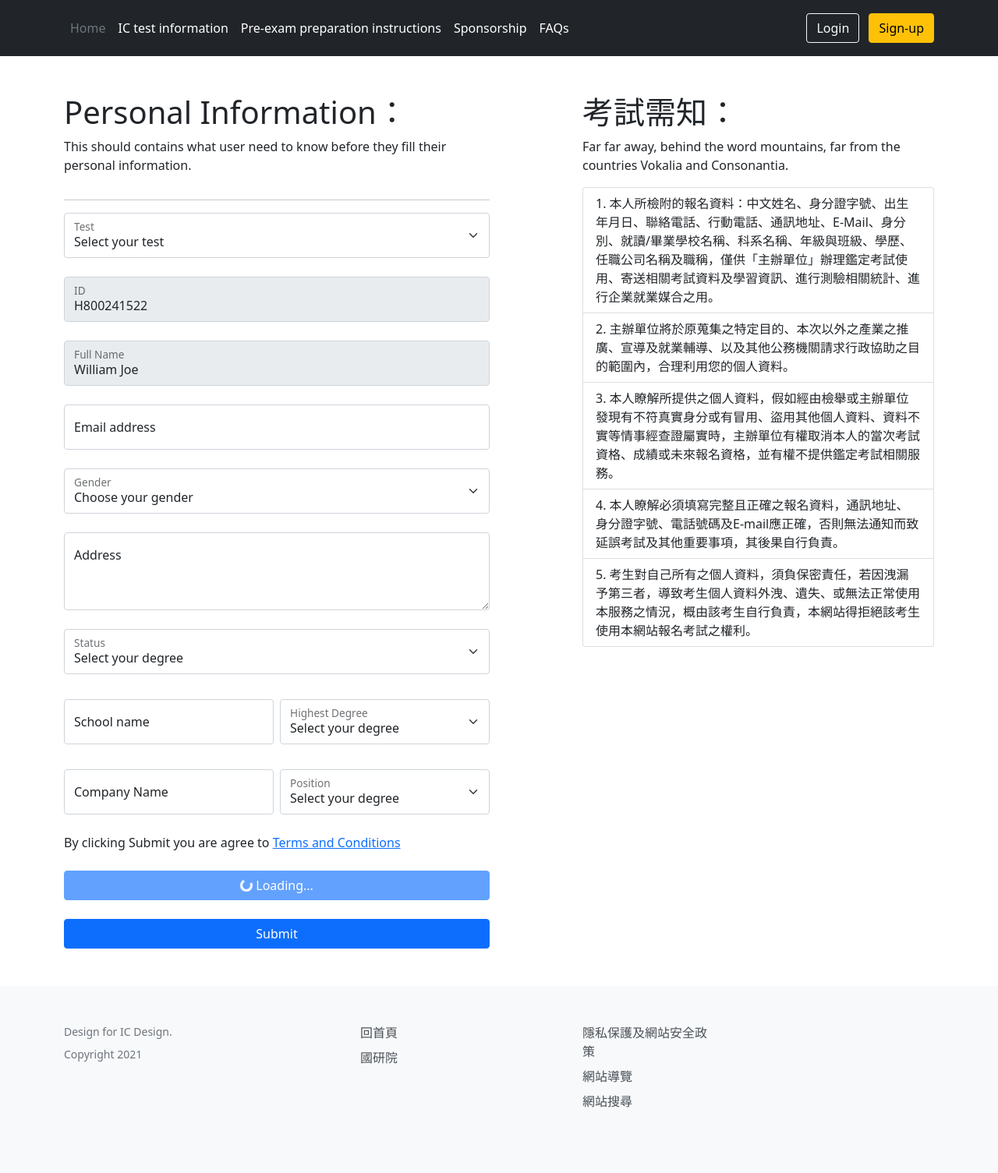
After one commit to KenLu0929/icdesign, a Django app: page /testregistration/ in a window 1280 px wide. The commit adds this page. Shown: the whole page at 78% size. Run offline with Django 3.2, Linux system fonts and the light colour scheme; some libraries are stand-ins or nearby versions.

Commit message:
pre test registration almost done

```diff
--- a/icdesign/urls.py
+++ b/icdesign/urls.py
@@ -22,5 +22,6 @@ urlpatterns = [
     path('', views.index),
     path('registration/', views.registrationPage),
     path('login/', views.loginPage),
+    path('testregistration/', views.testRegistration),
 
 ]
--- a/pages/templates/pages/base.html
+++ b/pages/templates/pages/base.html
@@ -16,9 +16,29 @@
 
 
 {% endblock %}
-<footer class="footer mt-auto py-3 bg-light">
-  <div class="container">
-    <span class="text-muted">Place sticky footer content here.</span>
+<footer class="footer mt-auto bt-5 bg-light">
+  <div class="container py-5">
+      <div class="row">
+        <div class="col-lg-3 mb-3">
+            <ul class="list-unstyled small text-muted">
+              <li class="mb-2">Design for IC Design</a>.</li>
+              <li class="mb-2">Copyright 2021</li>
+            </ul>
+        </div>
+          <div class="col-6 col-lg-2 offset-lg-1 mb-3">
+            <ul class="list-unstyled">
+              <li class="mb-2"><a href="#">回首頁</a></li>
+              <li class="mb-2"><a href="#">國研院</a></li>
+            </ul>
+          </div>
+          <div class="col-6 col-lg-2 offset-lg-1 mb-3">
+            <ul class="list-unstyled">
+                <li class="mb-2"><a href="#">隱私保護及網站安全政策</a></li>
+                <li class="mb-2"><a href="#">網站導覽</a></li>
+                <li class="mb-2"><a href="#">網站搜尋</a></li>
+            </ul>
+          </div>
+      </div>
   </div>
 </footer>
 <script language="JavaScript">
@@ -26,4 +46,5 @@
         $('#displayicID').val($(this).val());
     });
 </script>
+
 </html>
--- a/pages/templates/pages/header.html
+++ b/pages/templates/pages/header.html
@@ -1,4 +1,4 @@
-<header class="p-3 bg-dark text-white">
+<header class="p-3 bg-dark text-white sticky-top">
     <div class="container">
       <div class="d-flex flex-wrap align-items-center justify-content-center justify-content-lg-start">
 <!--        <a href="/" class="d-flex align-items-center mb-2 mb-lg-0 text-white text-decoration-none">-->
--- a/pages/templates/pages/login.html
+++ b/pages/templates/pages/login.html
@@ -2,7 +2,7 @@
 {% block title %}Login{% endblock %}
 {% block content %}
 
-<body>
+<body class="d-flex flex-column h-100">
 {% include "pages/header.html" %}
 <div class="container mt-5">
 	<div class="col-md-4 offset-md-4">
--- a/pages/templates/pages/registration.html
+++ b/pages/templates/pages/registration.html
@@ -1,7 +1,7 @@
 {% extends "pages/base.html" %}
 {% block title %}Registration{% endblock %}
 {% block content %}
-<body>
+<body class="d-flex flex-column h-100">
 {% include "pages/header.html" %}
   <section class="flex-shrink-0">
     <div class="container my-5">
--- /dev/null
+++ b/pages/templates/pages/testregistration.html
@@ -0,0 +1,172 @@
+{% extends "pages/base.html" %}
+{% block title %}Registration{% endblock %}
+{% block content %}
+<body class="">
+{% include "pages/header.html" %}
+
+<section>
+    <div class="container my-5 ">
+
+        <div class="row justify-content-center">
+            <div class="col-12 col-md-8 col-lg-8 col-xl-6">
+                <div class="row align-items-center">
+                    <div class="col">
+                        <h1>Personal Information：</h1>
+                        <p class="text-h3">This should contains what user need to know before they fill their personal
+                            information. </p>
+                    </div>
+                </div>
+                <hr>
+                <div class="align-items-center">
+                    <div class="form-floating">
+                      <select class="form-select" id="selectCourse" name="ic_courses" aria-label="Floating label select example" required>
+                        <option selected>Select your test</option>
+                        <option value="1">Test One</option>
+                        <option value="2">Test Two</option>
+                      </select>
+                      <label for="selectCourse">Test</label>
+                    </div>
+                </div>
+                <div class="align-items-center mt-4">
+                    <div class="form-floating">
+                      <input type="text" name="ic_id" id="icid" class="form-control" placeholder="ID" maxlength="10" value="H800241522" disabled>
+                      <label for="icid">ID</label>
+                    </div>
+                </div>
+                <div class="align-items-center mt-4">
+                    <div class="form-floating">
+                      <input type="text" class="form-control" id="idname" name="ic_name" placeholder="e.g, Jhon Doe" value="William Joe" disabled>
+                      <label for="icid">Full Name</label>
+                    </div>
+                </div>
+                <div class="align-items-center mt-4">
+                    <div class="form-floating">
+                      <input type="email" id="idemail" name="ic_email" class="form-control" placeholder="this@youremail.com" required>
+                      <label for="idemail">Email address</label>
+                    </div>
+                </div>
+                <div class="align-items-center mt-4">
+                    <div class="form-floating">
+                      <select class="form-select" id="selectGender" name="ic_gender" aria-label="Floating label select example" required>
+                          <option selected>Choose your gender</option>
+                          <option value="1">Man</option>
+                          <option value="2">Woman</option>
+                          <option value="3">Other</option>
+                      </select>
+                      <label for="selectCourse">Gender</label>
+                    </div>
+                </div>
+                <div class="align-items-center mt-4">
+                    <div class="form-floating">
+                      <textarea class="form-control" placeholder="Leave a comment here" id="textareaAdress" style="height : 100px;" required></textarea>
+                      <label for="textareaAdress">Address</label>
+                    </div>
+                </div>
+                <div class="align-items-center mt-4">
+                    <div class="form-floating">
+                      <select class="form-select" id="selectStatus" name="ic_status" aria-label="Floating label select example" required>
+                          <option selected>Select your degree</option>
+                          <option value="1">Employed</option>
+                          <option value="2">Self-Employed</option>
+                          <option value="3">Student</option>
+                          <option value="4">Unable to work</option>
+                      </select>
+                      <label for="selectCourse">Status</label>
+                    </div>
+                </div>
+                <div class="row g-2 mt-4">
+                  <div class="col-md">
+                    <div class="form-floating">
+                        <input type="text" id="schoolName" name="ic_school" class="form-control" placeholder="School name">
+                      <label for="schoolName">School name</label>
+                    </div>
+                  </div>
+                  <div class="col-md">
+                    <div class="form-floating">
+                      <select class="form-select" id="selectStatus" name="ic_status" aria-label="Floating label select example">
+                          <option selected>Select your degree</option>
+                          <option value="1">Diploma</option>
+                          <option value="2">Master</option>
+                          <option value="3">Doctor</option>
+                      </select>
+                      <label for="selectCourse">Highest Degree</label>
+                    </div>
+                  </div>
+                </div>
+                <div class="row g-2 mt-4">
+                  <div class="col-md">
+                    <div class="form-floating">
+                        <input type="text" id="companyName" name="ic_company" class="form-control" placeholder="Company name">
+                        <label for="companyName">Company Name</label>
+                    </div>
+                  </div>
+                  <div class="col-md">
+                    <div class="form-floating">
+                      <select class="form-select" id="selectStatus" name="ic_status" aria-label="Floating label select example">
+                          <option selected>Select your degree</option>
+                          <option value="1">Manager</option>
+                          <option value="2">CEO</option>
+                          <option value="3">Other</option>
+                      </select>
+                      <label for="selectCourse">Position</label>
+                    </div>
+                  </div>
+                </div>
+                <div class="row justify-content-start mt-4">
+                    <div class="col">
+                        <div>
+                            <label>
+                                By clicking Submit you are agree to <a href="#">Terms and
+                                Conditions</a>
+                            </label>
+                        </div>
+                        <div>
+                            <button class="btn btn-primary mt-4 col-12" type="button" disabled>
+                                <span class="spinner-border spinner-border-sm" role="status" aria-hidden="true"></span>
+                                Loading...
+                            </button>
+                            <button class="btn btn-primary mt-4 col-12" type="submit">
+                                <!--                      <span class="spinner-border spinner-border-sm" role="status" aria-hidden="true"></span>-->
+                                Submit
+                            </button>
+                        </div>
+
+                    </div>
+                </div>
+            </div>
+            <div class="col-12 col-md-4 col-lg-4 col-xl-5 offset-lg-1">
+                <div class="row">
+                    <div class="col">
+                        <h1>考試需知：</h1>
+                        <p class="text-h3">Far far away, behind the word mountains, far from the countries Vokalia and
+                            Consonantia. </p>
+                    </div>
+                </div>
+                <div class="row align-items-center">
+                    <div class="col ">
+                        <ul class="list-group">
+                            <li class="list-group-item"><i class="mdi mdi-drag"></i> 1.
+                                本人所檢附的報名資料：中文姓名、身分證字號、出生年月日、聯絡電話、行動電話、通訊地址、E-Mail、身分別、就讀/畢業學校名稱、科系名稱、年級與班級、學歷、任職公司名稱及職稱，僅供「主辦單位」辦理鑑定考試使用、寄送相關考試資料及學習資訊、進行測驗相關統計、進行企業就業媒合之用。
+                            </li>
+                            <li class="list-group-item"><i class="mdi mdi-drag"></i> 2.
+                                主辦單位將於原蒐集之特定目的、本次以外之產業之推廣、宣導及就業輔導、以及其他公務機關請求行政協助之目的範圍內，合理利用您的個人資料。
+                            </li>
+                            <li class="list-group-item"><i class="mdi mdi-drag"></i> 3.
+                                本人瞭解所提供之個人資料，假如經由檢舉或主辦單位發現有不符真實身分或有冒用、盜用其他個人資料、資料不實等情事經查證屬實時，主辦單位有權取消本人的當次考試資格、成績或未來報名資格，並有權不提供鑑定考試相關服務。
+                            </li>
+                            <li class="list-group-item"><i class="mdi mdi-drag"></i> 4.
+                                本人瞭解必須填寫完整且正確之報名資料，通訊地址、身分證字號、電話號碼及E-mail應正確，否則無法通知而致延誤考試及其他重要事項，其後果自行負責。
+                            </li>
+                            <li class="list-group-item"><i class="mdi mdi-drag"></i> 5.
+                                考生對自己所有之個人資料，須負保密責任，若因洩漏予第三者，導致考生個人資料外洩、遺失、或無法正常使用本服務之情況，概由該考生自行負責，本網站得拒絕該考生使用本網站報名考試之權利。
+                            </li>
+                        </ul>
+                    </div>
+                </div>
+            </div>
+
+        </div>
+    </div>
+</section>
+</body>
+{% endblock %}
--- a/pages/templates/static/index.css
+++ b/pages/templates/static/index.css
@@ -5,3 +5,8 @@
     padding: 15px;
     margin: auto;
 }
+
+footer a{
+    color: #495057;
+    text-decoration: none;
+}
--- a/pages/views.py
+++ b/pages/views.py
@@ -9,6 +9,9 @@ def index(request):
 
 def registrationPage(request):
     return render(request, 'pages/registration.html')
+
+def testRegistration(request):
+    return render(request, 'pages/testregistration.html')
 
 
 def loginPage(request):
```
